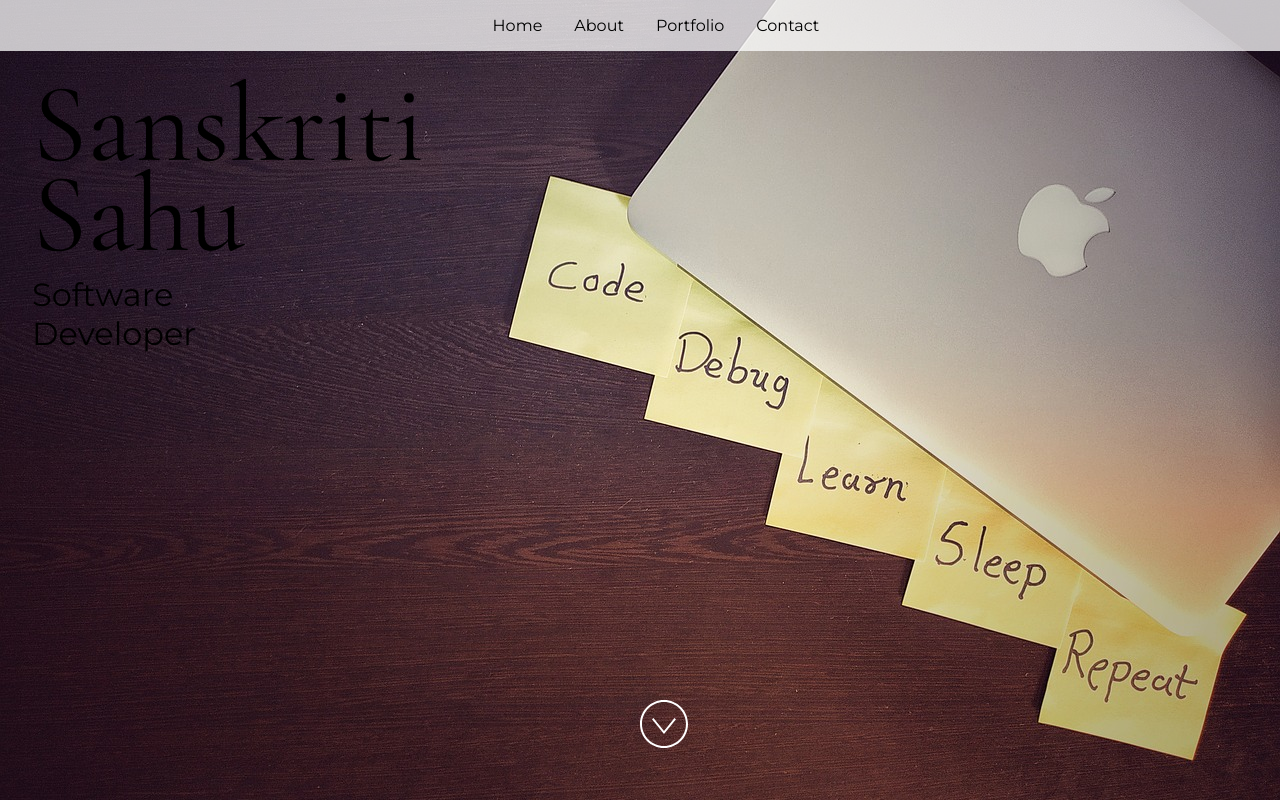
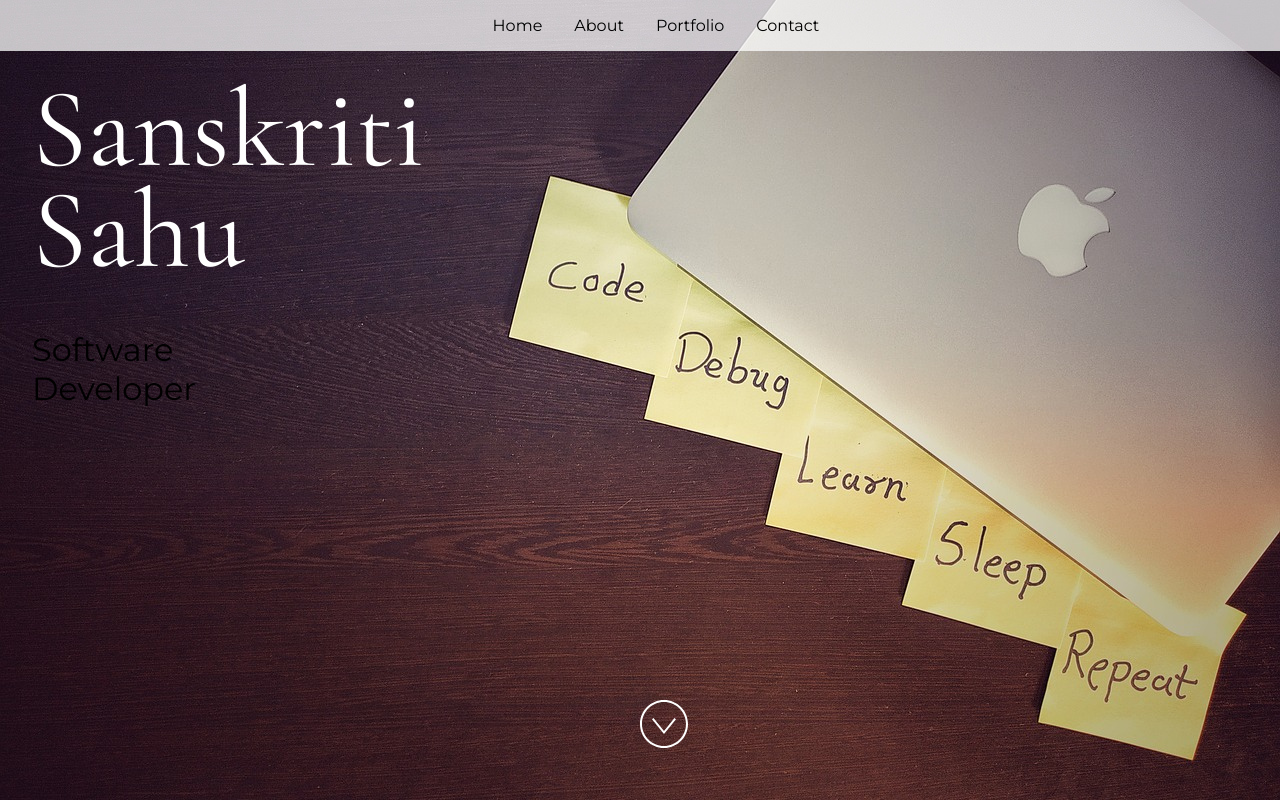
Before and after one commit to sanskritisahu21/portfolio-MLSA, a React (Vite) app: page / in a window 1280 px wide. Built offline with nearby package versions, Linux system fonts and the light colour scheme.

Commit message:
Update styles.css

```diff
--- a/src/styles.css
+++ b/src/styles.css
@@ -49,15 +49,17 @@ h1 {
   font-family: "Cormorant Garamond", serif;
   font-size: 7rem;
   font-weight: 400;
-  line-height: 0.8;
+  line-height: 0.9;
   margin: 0;
+  color: white;
 }
-
+#developer{color: rgba(255, 255, 255, 0.547);}
 h2 {
   font-size: 2rem;
   font-weight: 400;
   margin: 0;
-  padding-top: 1rem;
+  padding-top: 3rem;
+  color: black;
 }
 
 h3 {
```
